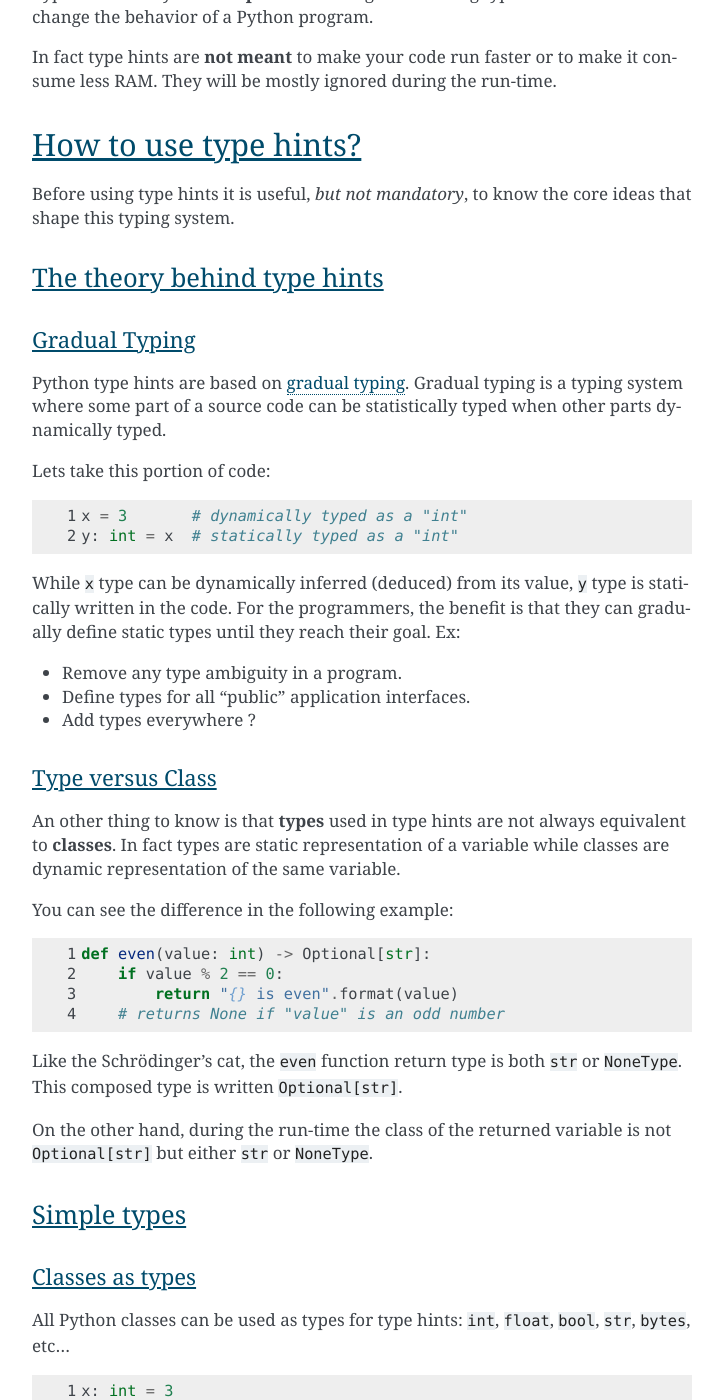
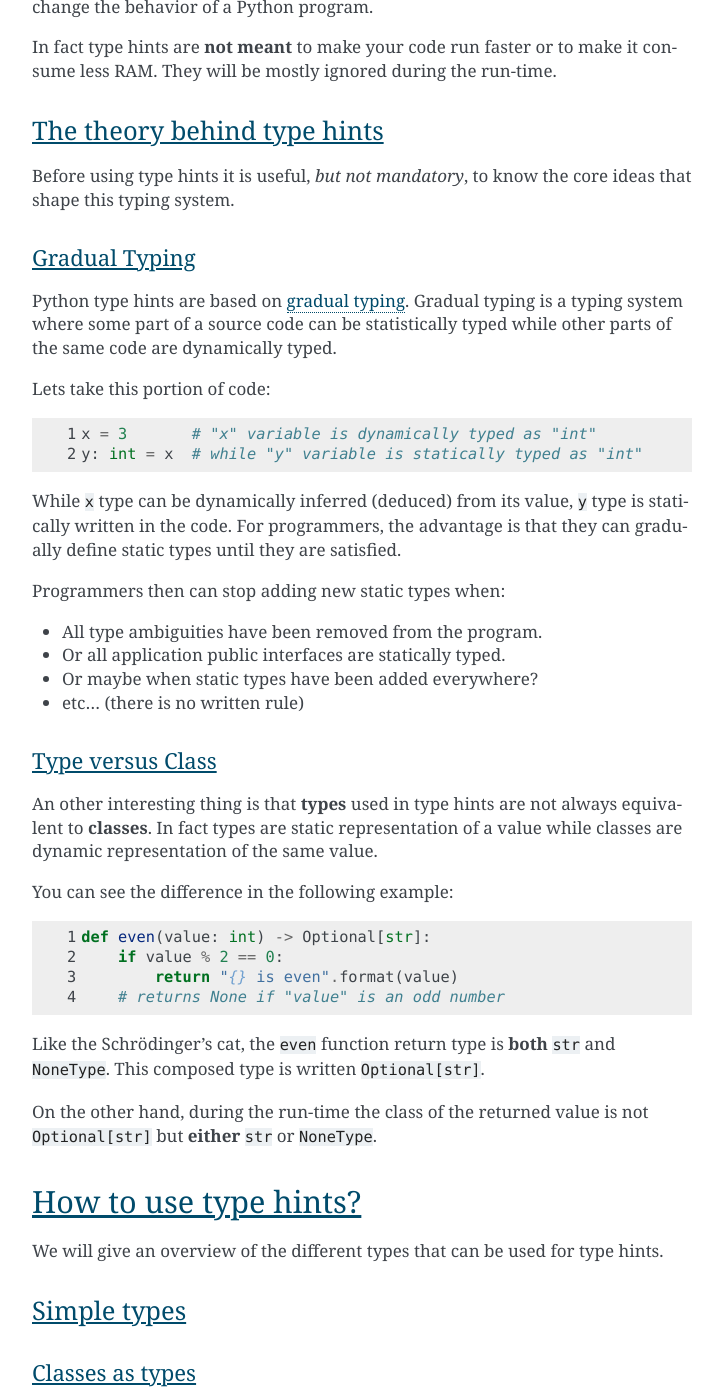
Before and after one commit to yoeo/guesslang, a Sphinx documentation site: the page built from docs/typehints.rst, in a window 1280 px wide and 1400 px high, scrolled down 2330 px. Shown: the whole window, without its empty margins (388-1111 px from the left). Built offline with Sphinx 7.4.7, drawn with Linux system fonts in a browser that asks for light colours; some of the changed text lies outside the part shown.

Commit message:
Improve section 2

```diff
--- a/docs/typehints.rst
+++ b/docs/typehints.rst
@@ -59,14 +59,11 @@ In fact type hints are **not meant** to make your code run faster
 or to make it consume less RAM.
 They will be mostly ignored during the run-time.
 
-How to use type hints?
-----------------------
+The theory behind type hints
+^^^^^^^^^^^^^^^^^^^^^^^^^^^^
 
 Before using type hints it is useful, *but not mandatory*,
 to know the core ideas that shape this typing system.
-
-The theory behind type hints
-^^^^^^^^^^^^^^^^^^^^^^^^^^^^
 
 Gradual Typing
 ~~~~~~~~~~~~~~
@@ -74,33 +71,36 @@ Gradual Typing
 Python type hints are based on
 `gradual typing <https://wphomes.soic.indiana.edu/jsiek/what-is-gradual-typing/>`_.
 Gradual typing is a typing system where some part of a source code
-can be statistically typed when other parts dynamically typed.
+can be statistically typed while other parts of the same code
+are dynamically typed.
 
 Lets take this portion of code:
 
 .. code-block:: python
   :linenos:
 
-  x = 3       # dynamically typed as a "int"
-  y: int = x  # statically typed as a "int"
+  x = 3       # "x" variable is dynamically typed as "int"
+  y: int = x  # while "y" variable is statically typed as "int"
 
 While ``x`` type can be dynamically inferred (deduced) from its value,
 ``y`` type is statically written in the code.
-For the programmers, the benefit is that they can gradually
-define static types until they reach their goal.
-Ex:
-
-* Remove any type ambiguity in a program.
-* Define types for all "public" application interfaces.
-* Add types everywhere ?
+For programmers, the advantage is that they can gradually
+define static types until they are satisfied.
+
+Programmers then can stop adding new static types when:
+
+* All type ambiguities have been removed from the program.
+* Or all application public interfaces are statically typed.
+* Or maybe when static types have been added everywhere?
+* etc... (there is no written rule)
 
 Type versus Class
 ~~~~~~~~~~~~~~~~~
 
-An other thing to know is that **types** used in type hints
+An other interesting thing is that **types** used in type hints
 are not always equivalent to **classes**.
-In fact types are static representation of a variable while
-classes are dynamic representation of the same variable.
+In fact types are static representation of a value while
+classes are dynamic representation of the same value.
 
 You can see the difference in the following example:
 
@@ -113,10 +113,17 @@ You can see the difference in the following example:
       # returns None if "value" is an odd number
 
 Like the Schrödinger's cat, the ``even`` function return type is
-both ``str`` or ``NoneType``. This composed type is written ``Optional[str]``.
-
-On the other hand, during the run-time the class of the returned variable
-is not ``Optional[str]`` but either ``str`` or ``NoneType``.
+**both** ``str`` and ``NoneType``.
+This composed type is written ``Optional[str]``.
+
+On the other hand, during the run-time the class of the returned value
+is not ``Optional[str]`` but **either** ``str`` or ``NoneType``.
+
+How to use type hints?
+----------------------
+
+We will give an overview of the different types
+that can be used for type hints.
 
 Simple types
 ^^^^^^^^^^^^
@@ -126,6 +133,11 @@ Classes as types
 
 All Python classes can be used as types for type hints:
 ``int``, ``float``, ``bool``, ``str``, ``bytes``, etc...
+
+.. note::
+
+  * The ``ERROR`` comments are the messages given by the static type checker.
+    They are explained by the ``->`` comment that follows.
 
 .. code-block:: python
   :linenos:
@@ -143,7 +155,10 @@ Container types
 ~~~~~~~~~~~~~~~
 
 However, some Python classes are not well suited for type hints.
-Like container classes ``list``, ``dict``, ``set``, etc...
+
+For example, Python container classes ``list``, ``dict``, ``set``, etc...
+are too permissive to be used for type hints,
+because it is not possible to define the contained values types:
 
 .. code-block:: python
   :linenos:
@@ -187,8 +201,8 @@ like ``Iterator``, ``Iterable``, ``Mapping``, ``Coroutine``, etc...
 Any type
 ~~~~~~~~
 
-There is a special type name ``Any`` that can replace any type.
-It can be used for variable types that are too complex,
+There is a special type named ``Any`` that can replace any type.
+It can be used for types that are too complex,
 or when we don't really care about the type of a given variable.
 
 .. code-block:: python
@@ -202,21 +216,21 @@ or when we don't really care about the type of a given variable.
   z: int = 0
 
   y = x
-  # OK: "Any" can be anything
+  # OK: "Any" is anything
 
   z = x
-  # OK: "Any" can be anything
+  # OK: "Any" can become everything.
+  #   BUT actually "x" content doesn't match "z" static type "int"
 
 As shown in the last line ``z = x``, ``Any`` should be used with care
-to avoid hiding mismatched types errors.
+to avoid hiding mismatched types errors during the run-time.
 
 None type
 ~~~~~~~~~
 
 An other special type is ``None``
 that is used for variables that contains ``None`` value.
-``None`` is used in type hints as a type instead of ``NoneType``
-for simplicity I guess:
+``None`` is used in type hints as an alia of ``type(None)`` AKA ``NoneType``:
 
 .. code-block:: python
   :linenos:
@@ -250,8 +264,8 @@ or even create new **new types**:
 
 Instances of the new class must be created through the class constructor.
 
-All of these types can be composed to produce types
-that represent better the variable content.
+All of these types can be mixed together to produce composed types
+that represent more precisely a given value.
 
 Composed types
 ^^^^^^^^^^^^^^
@@ -262,7 +276,8 @@ Union type
 ~~~~~~~~~~
 
 ``Union[TypeX, TypeY, TypeZ...]``:
-represents a value that can have any of the types defined in the ``Union``.
+represents a value that can have any of the types that compose the ``Union``:
+``TypeX``, ``TypeY`` or ``TypeZ``, etc...
 
 .. code-block:: python
   :linenos:
@@ -273,7 +288,7 @@ represents a value that can have any of the types defined in the ``Union``.
   representation = input('choose "text" or "number" > ')
   output: Union[int, str] = 'twelve' if representation == 'text' else 12
 
-  print(output)
+  print(output)  # prints «twelve» or «12»
 
 Optional type
 ~~~~~~~~~~~~~
@@ -308,7 +323,11 @@ Callable type
 ~~~~~~~~~~~~~
 
 ``Callable[[TypaParam1, TypeParam2, ...], TypeReturn]``:
-represents a ``callable``, method, ``class``, ``lambda``, metaclass etc...
+represents a ``callable``.
+
+The callable can be a function, a class method, a ``class``, a ``lambda``,
+a metaclass etc... any object that can be called with parenthesis.
+
 ``TypaParam1``, ``TypeParam2``, etc... are the parameters types
 while ``TypeReturn`` is the callable return type.
 
@@ -341,9 +360,9 @@ NoReturn type
       raise RuntimeError(message)
 
   x = fail("an error")
-  # ERROR: Need type annotation for 'x'
+  # ERROR: Need type annotation for "x"
   #
-  # -> in fact, 'x' variable cannot receive a value from a function
+  # -> in fact, "x" variable cannot receive a value from a function
   #   that returns nothing
 
 Object oriented programming support
```
Also changed, not shown: other parts of docs/typehints.rst (+5 -6 lines).
